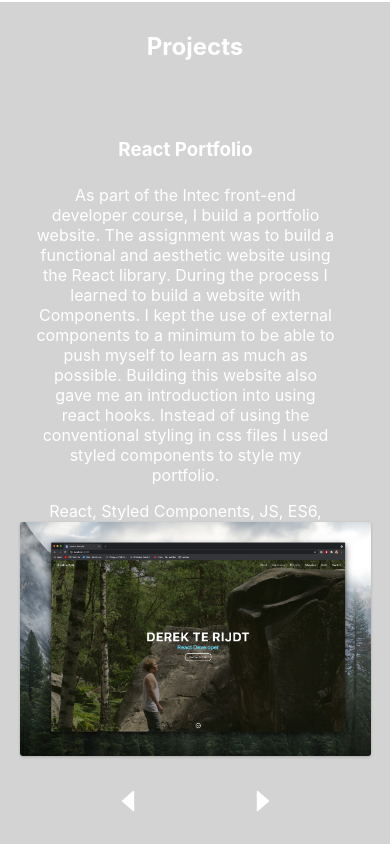
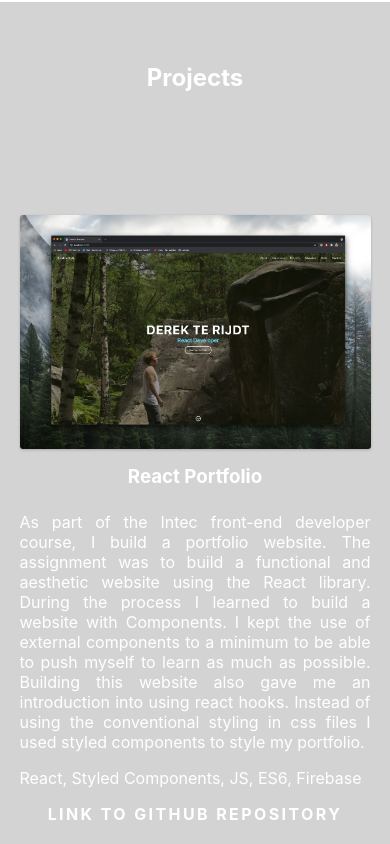
Before and after one commit to 712derek/portfolio, a React (Create React App) app in the folder portfolio/: page / in a window 390 px wide. Shown: the part 2680-3524 px from the top of the page. Built offline with nearby package versions, Linux system fonts and the light colour scheme.

Commit message:
mobile projects work in progress

```diff
--- a/portfolio/src/Components/Education.js
+++ b/portfolio/src/Components/Education.js
@@ -89,7 +89,7 @@ const ExperienceImage = styled.img`
   object-fit: cover;
   border-radius: 5px 0 0 5px;
 
-  @media screen and (max-width: 768px) {
+  @media (max-width: 768px) {
     margin-bottom: 1rem;
     height: 200px;
     width: 280px;
--- a/portfolio/src/Components/Projects.js
+++ b/portfolio/src/Components/Projects.js
@@ -20,7 +20,7 @@ const ProjectSection = styled.section`
   background: rgb(211, 211, 211);
 
   @media (max-width: 768px) {
-    height: 100vh;
+    height: 120vh;
   }
 `;
 
@@ -35,9 +35,11 @@ const ProjectObject = styled.div`
 
   @media (max-width: 768px) {
     display: flex;
-    flex-direction: column;
+    flex-direction: column-reverse;
     justify-content: center;
-    text-align: center;
+    align-items: center;
+
+    margin: 0;
   }
 `;
 
@@ -49,6 +51,29 @@ const ProjectText = styled.div`
   width: 300px;
   max-height: 400px;
   color: white;
+
+  a {
+    text-decoration: none;
+    color: #fff;
+    text-transform: uppercase;
+    font-weight: bold;
+    letter-spacing: 0.15em;
+    transition: color 0.3s;
+  }
+  a:hover {
+    color: rgba(96, 219, 249, 0.8);
+  }
+
+  @media (max-width: 768px) {
+    text-align: justify;
+    overflow: scroll;
+    width: 90vw;
+
+    h3,
+    a {
+      text-align: center;
+    }
+  }
 `;
 
 const ProjectImage = styled.img`
@@ -59,8 +84,9 @@ const ProjectImage = styled.img`
   border-radius: 3px;
   box-shadow: 0 1px 3px rgba(0, 0, 0, 0.2);
 
-  @media screen and (max-width: 768px) {
+  @media (max-width: 768px) {
     width: 90vw;
+    align-items: flex-start;
   }
 `;
 
@@ -159,6 +185,9 @@ function Education({ slides }) {
                   <h3>{item.title}</h3>
                   <p>{item.text}</p>
                   <p>{item.skill}</p>
+                  <a href={item.link} target="_blank">
+                    <p>Link to {item.page}</p>
+                  </a>
                 </ProjectText>
                 <ProjectImage src={item.image} />
               </>
--- a/portfolio/src/data/ProjectData.js
+++ b/portfolio/src/data/ProjectData.js
@@ -9,7 +9,8 @@ export const projectData = [
     text:
       "As part of the Intec front-end developer course, I build a portfolio website. The assignment was to build a functional and aesthetic website using the React library. During the process I learned to build a website with Components. I kept the use of external components to a minimum to be able to push myself to learn as much as possible. Building this website also gave me an introduction into using react hooks. Instead of using the conventional styling in css files I used styled components to style my portfolio.",
     skill: "React, Styled Components, JS, ES6, Firebase ",
-    link: "",
+    link: "https://github.com/712derek/portfolio",
+    page: "github repository",
   },
   {
     title: "Amazon Clone",
@@ -17,7 +18,8 @@ export const projectData = [
     text:
       "As an introduciton build websites using the React library I followed an online course to build a functioning Amazon clone.",
     skill: "React, CSS, JS, ES6, Firebase",
-    link: "",
+    link: "https://clone-ffb32.web.app/",
+    page: "webpage",
   },
   {
     title: "React styled components - udemy",
@@ -25,6 +27,7 @@ export const projectData = [
     text:
       '"Ditch CSS stylesheets! Learn CSS in JS to quickly and cleanly style React components with the styled components library." This extracurricular course I followed to get a better understanding of styled components',
     skill: "React, Styled Components",
-    link: "",
+    link: "https://github.com/712derek/styled-components-v5",
+    page: "github repository",
   },
 ];
```
Also changed, not shown: portfolio/src/App.js (+0 -16 lines).
